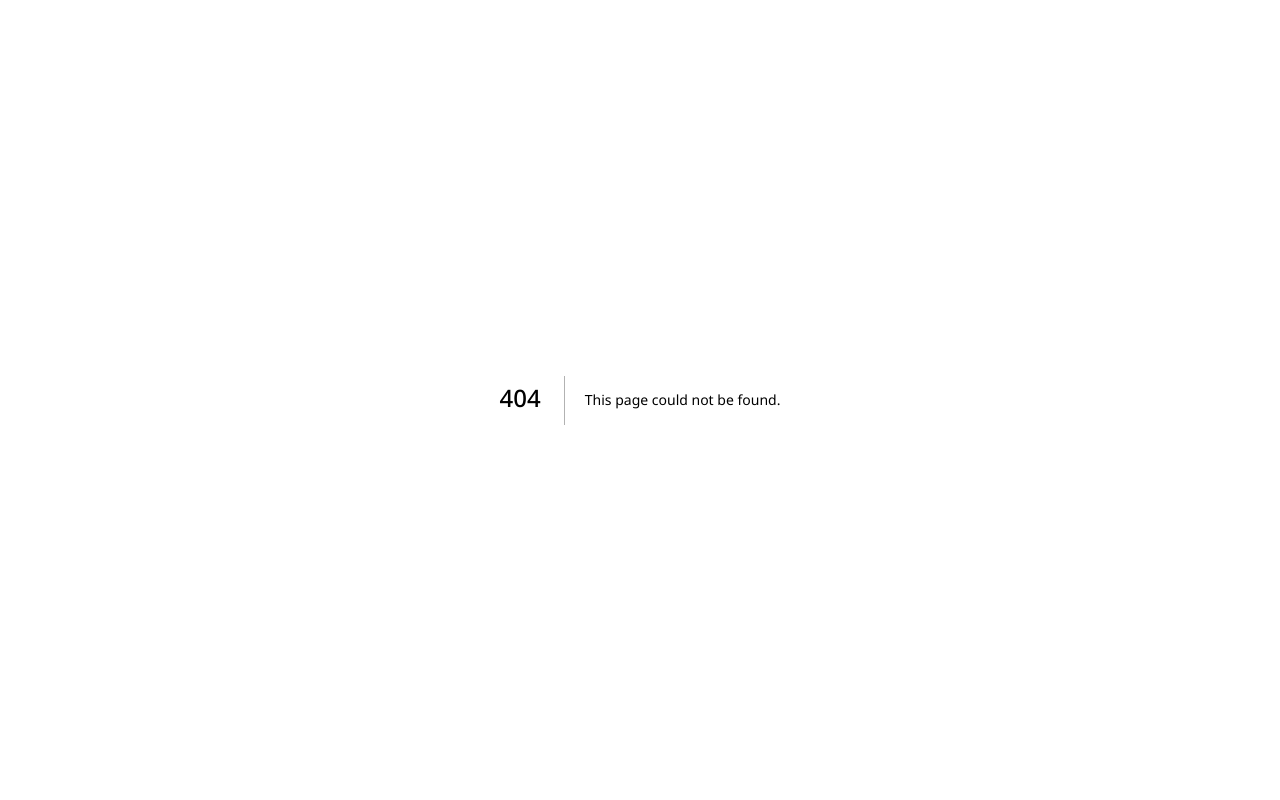
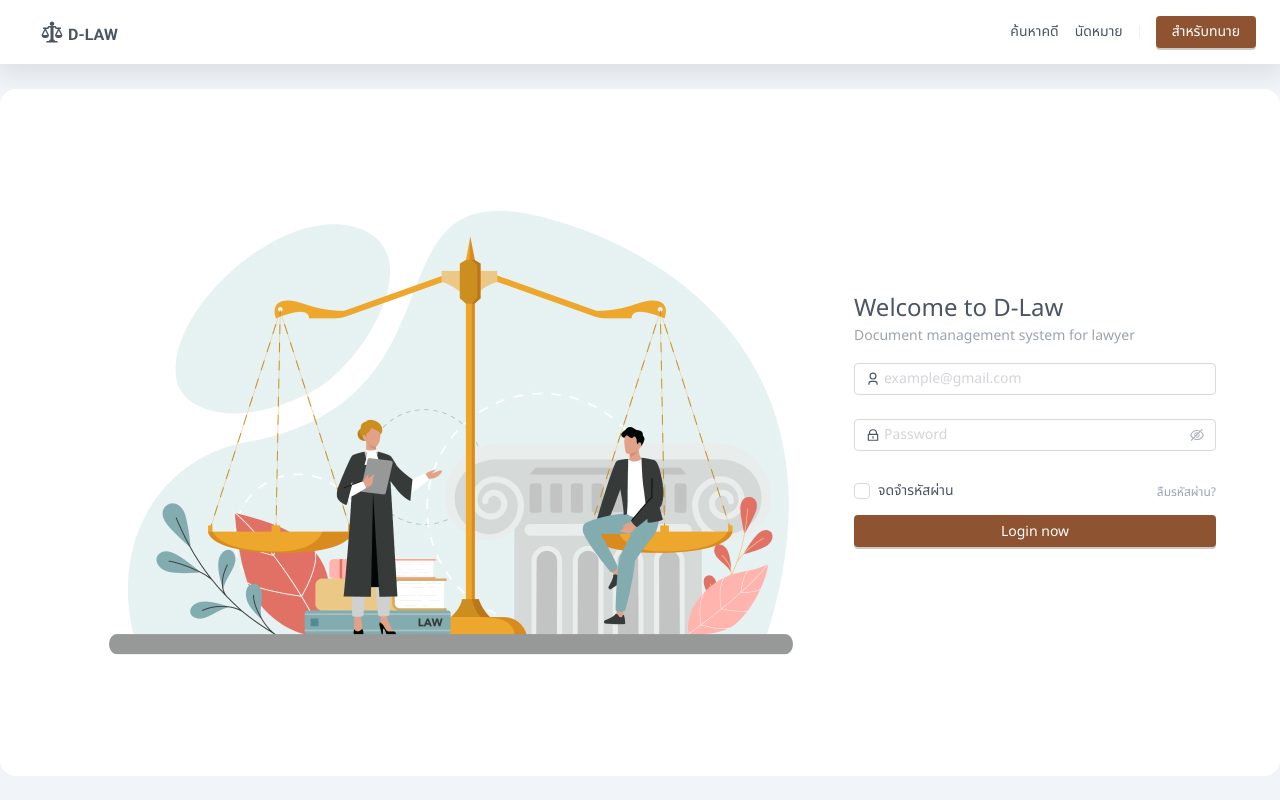
Before and after one commit to UnkAtreus/d-law-fe, a Next.js app: page /login in a window 1280 px wide. Before the commit this address had no page. Built offline with nearby package versions, Linux system fonts and the light colour scheme.

Commit message:
:construction: (login page)

```diff
--- a/next.config.js
+++ b/next.config.js
@@ -7,7 +7,7 @@ const nextConfig = {
             use: ['@svgr/webpack'],
         });
         config.module.rules.push({
-            test: /\.(jpg|png|gif|pdf)$/,
+            test: /\.(pdf)$/,
             type: 'asset',
             generator: {
                 filename: 'static/chunks/[path][name].[hash][ext]',
--- a/src/bases/BaseLayout/index.tsx
+++ b/src/bases/BaseLayout/index.tsx
@@ -1,4 +1,15 @@
-import { Avatar, Dropdown, Layout, Menu, MenuProps, Space, theme } from 'antd';
+import {
+    Avatar,
+    Button,
+    Divider,
+    Dropdown,
+    Layout,
+    Menu,
+    MenuProps,
+    Space,
+    theme,
+    Typography,
+} from 'antd';
 import React from 'react';
 import Logo from '@assets/dlaw_logo.svg';
 import {
@@ -9,11 +20,8 @@ import {
     RiArrowDropDownLine,
     RiLogoutBoxLine,
 } from 'react-icons/ri';
+import Link from 'next/link';
 
-function BaseLayout({ children }: { children: React.ReactNode }) {
-    const {
-        token: { colorBgContainer },
-    } = theme.useToken();
 type MenuItem = Required<MenuProps>['items'][number];
 
 function getItem(
@@ -31,6 +39,12 @@ function BaseLayout({ children }: { children: React.ReactNode }) {
         type,
     } as MenuItem;
 }
+
+const BaseLayout = {
+    Main({ children }: { children: React.ReactNode }) {
+        const {
+            token: { colorBgContainer },
+        } = theme.useToken();
 
         const items: MenuProps['items'] = [
             getItem(
@@ -120,6 +134,48 @@ function BaseLayout({ children }: { children: React.ReactNode }) {
                 </Layout>
             </Layout>
         );
-}
+    },
+    Landing({ children }: { children: React.ReactNode }) {
+        const {
+            token: { colorBgContainer },
+        } = theme.useToken();
+
+        return (
+            <Layout className="min-h-screen">
+                <Layout>
+                    <Layout.Header
+                        style={{
+                            padding: 0,
+                            backgroundColor: colorBgContainer,
+                            boxShadow: '0px 4px 30px 4px rgba(0, 0, 0, 0.1)',
+                        }}
+                    >
+                        <div className="flex items-center justify-between px-6 ">
+                            <Logo className="m-4" />
+
+                            <div>
+                                <Space size={'middle'}>
+                                    <Link href={'/'}>
+                                        <Typography.Text className="hover-text">
+                                            ค้นหาคดี
+                                        </Typography.Text>
+                                    </Link>
+                                    <Link href={'/'}>
+                                        <Typography.Text className="hover-text">
+                                            นัดหมาย
+                                        </Typography.Text>
+                                    </Link>
+                                    <Divider type="vertical" className="m-0" />
+                                    <Button type="primary">สำหรับทนาย</Button>
+                                </Space>
+                            </div>
+                        </div>
+                    </Layout.Header>
+                    <Layout.Content>{children}</Layout.Content>
+                </Layout>
+            </Layout>
+        );
+    },
+};
 
 export default BaseLayout;
--- a/src/pages/index.tsx
+++ b/src/pages/index.tsx
@@ -183,7 +183,7 @@ const Home: NextPage = () => {
 
     return (
         <>
-            <BaseLayout>
+            <BaseLayout.Main>
                 <Row gutter={24}>
                     <Col xl={5} xxl={4}>
                         <BaseTag
@@ -295,7 +295,7 @@ const Home: NextPage = () => {
                         </ConfigProvider>
                     </Col>
                 </Row>
-            </BaseLayout>
+            </BaseLayout.Main>
         </>
     );
 };
--- /dev/null
+++ b/src/pages/login/index.tsx
@@ -0,0 +1,91 @@
+import BaseLayout from '@baseComponents/BaseLayout';
+import React from 'react';
+import HeroBanner from '@assets/hero_login.jpg';
+import { Button, Checkbox, Form, Input, Typography } from 'antd';
+import Link from 'next/link';
+import { RiLockLine, RiMailLine, RiUser3Line } from 'react-icons/ri';
+
+function Login() {
+    console.log(HeroBanner);
+
+    return (
+        <BaseLayout.Landing>
+            <div className="flex h-full min-h-[calc(100vh-64px)] items-center justify-center">
+                <div className="flex w-full max-w-screen-xl space-x-4 rounded-2xl bg-white p-16">
+                    <img
+                        src={HeroBanner.src}
+                        alt=""
+                        className="w-full flex-1"
+                    />
+                    <div className="flex flex-1 flex-col justify-center">
+                        <div className="mb-4">
+                            <h1 className="text-2xl text-gray-600">
+                                Welcome to D-Law
+                            </h1>
+                            <Typography.Text className="text-gray-400">
+                                Document management system for lawyer
+                            </Typography.Text>
+                        </div>
+                        <Form
+                            layout="vertical"
+                            autoComplete="false"
+                            initialValues={{ remember: true }}
+                        >
+                            <Form.Item
+                                name="email"
+                                rules={[
+                                    {
+                                        required: true,
+                                    },
+                                ]}
+                            >
+                                <Input
+                                    prefix={<RiUser3Line />}
+                                    type="email"
+                                    placeholder="example@gmail.com"
+                                    allowClear
+                                />
+                            </Form.Item>
+
+                            <Form.Item
+                                name="password"
+                                rules={[
+                                    {
+                                        required: true,
+                                    },
+                                ]}
+                            >
+                                <Input.Password
+                                    prefix={<RiLockLine />}
+                                    placeholder="Password"
+                                />
+                            </Form.Item>
+
+                            <Form.Item
+                                name="remember"
+                                valuePropName="checked"
+                                className="mb-2"
+                            >
+                                <Checkbox>จดจำรหัสผ่าน</Checkbox>
+                                <Link
+                                    className="float-right mt-1 text-xs text-gray-400 hover:text-primary"
+                                    href={'/'}
+                                >
+                                    ลืมรหัสผ่าน?
+                                </Link>
+                            </Form.Item>
+
+                            <Form.Item>
+                                <Button type="primary" htmlType="submit" block>
+                                    Login now
+                                </Button>
+                            </Form.Item>
+                        </Form>
+                    </div>
+                </div>
+            </div>
+        </BaseLayout.Landing>
+    );
+}
+
+export default Login;
--- a/src/styles/globals.css
+++ b/src/styles/globals.css
@@ -19,6 +19,10 @@
     @apply transition-all duration-200 hover:bg-primary/10 hover:text-primary;
 }
 
+.hover-text {
+    @apply cursor-pointer transition-all duration-200 hover:text-primary;
+}
+
 .transition {
     @apply transition-all duration-200;
 }
@@ -31,6 +35,10 @@
 .ant-menu-inline.ant-menu-root .ant-menu-item > .ant-menu-title-content {
     overflow: initial;
 }
+
+/* .ant-form-item {
+    margin-bottom: 16px;
+} */
 
 *,
 ::before,
```
Also changed, not shown: src/locales/th_TH.ts (+3 -6 lines), src/assets/hero_login.jpg (added), src/assets/hero_login.svg (added). Lines whose indentation alone changed are shown as unchanged.
